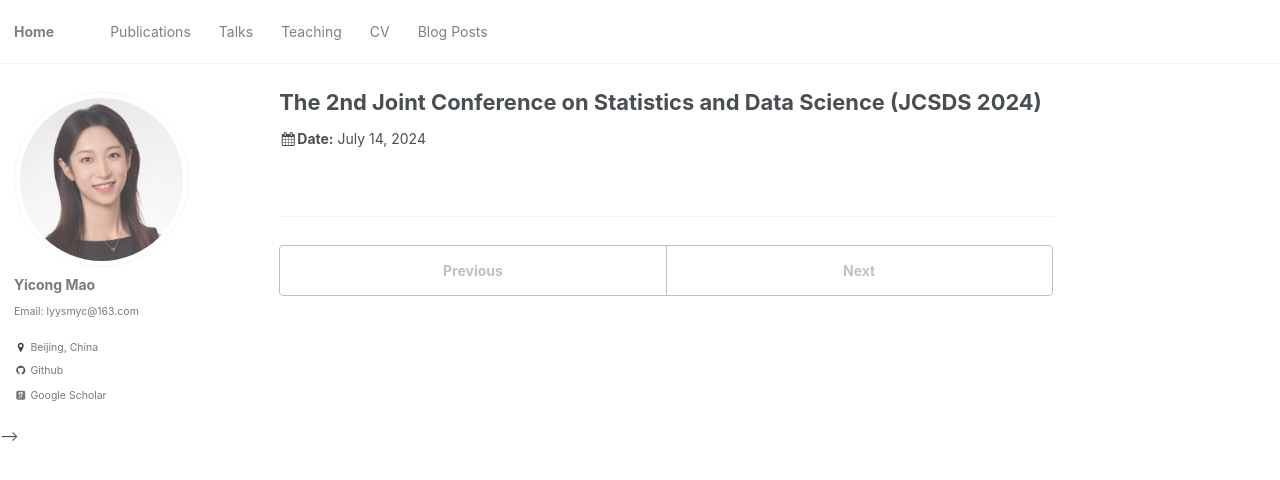
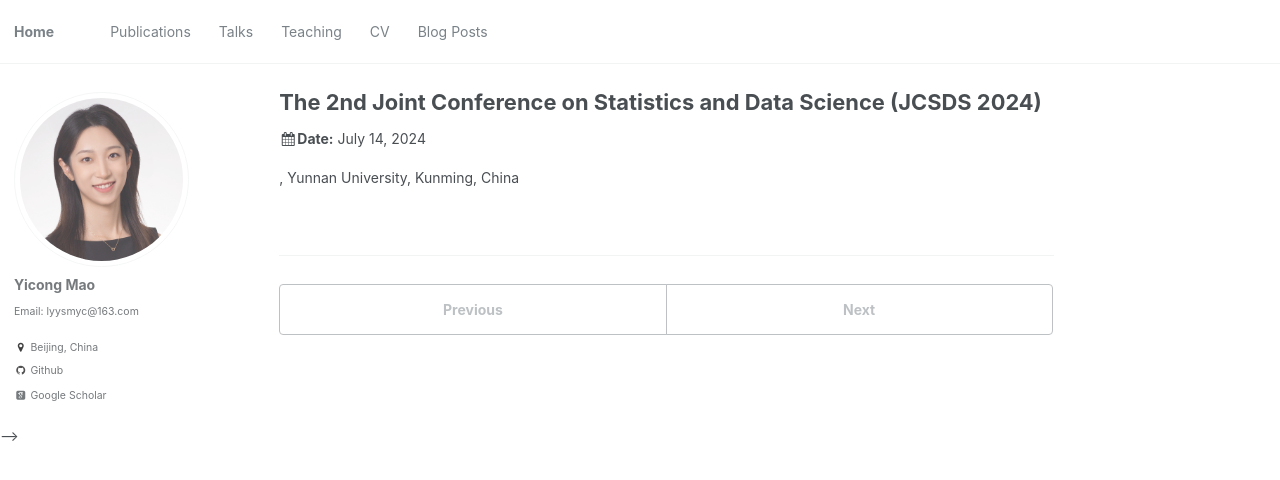
Before and after one commit to Yicong1225/Yicong1225.github.io, a Jekyll site: the page built from _talks/2024_JCSDS2-talk.md, in a window 1280 px wide. Shown: the top 480 px of the page. Built offline with Jekyll 4.4.1, drawn with Linux system fonts in a browser that asks for light colours; some web fonts are replaced.

```diff
--- a/_layouts/talk.html
+++ b/_layouts/talk.html
@@ -35,7 +35,19 @@ layout: default
         {% elsif page.date %}
           <p class="page__date"><strong><i class="fa fa-fw fa-calendar" aria-hidden="true"></i>Date:</strong> <time datetime="{{ page.date | date_to_xmlschema }}">{{ page.date | date: "%B %d, %Y" }}</time></p>
         {% endif %}
-        {% if page.talk_type %}<p>{{page.talk_type}} at {{ page.venue }},  {{page.location}} {% endif %}
+        {% if page.talk_type or page.venue or page.location %}
+  <p>
+    {% if page.talk_type %}{{ page.talk_type }}{% endif %}
+    {% if page.venue %}
+      {% if page.talk_type %} at {% endif %}
+      {{ page.venue }}
+    {% endif %}
+    {% if page.location %}
+      {% if page.talk_type or page.venue %}, {% endif %}
+      {{ page.location }}
+    {% endif %}
+  </p>
+{% endif %}
 
         </header>
       {% endunless %}
--- a/_talks/2024_JCSDS2-talk.md
+++ b/_talks/2024_JCSDS2-talk.md
@@ -1,7 +1,7 @@
 ---
 title: "The 2nd Joint Conference on Statistics and Data Science (JCSDS 2024)"
 collection: talks
-venue: ""
+venue: " "
 date: 2024-07-14
 location: "Yunnan University, Kunming, China"
 ---
```
